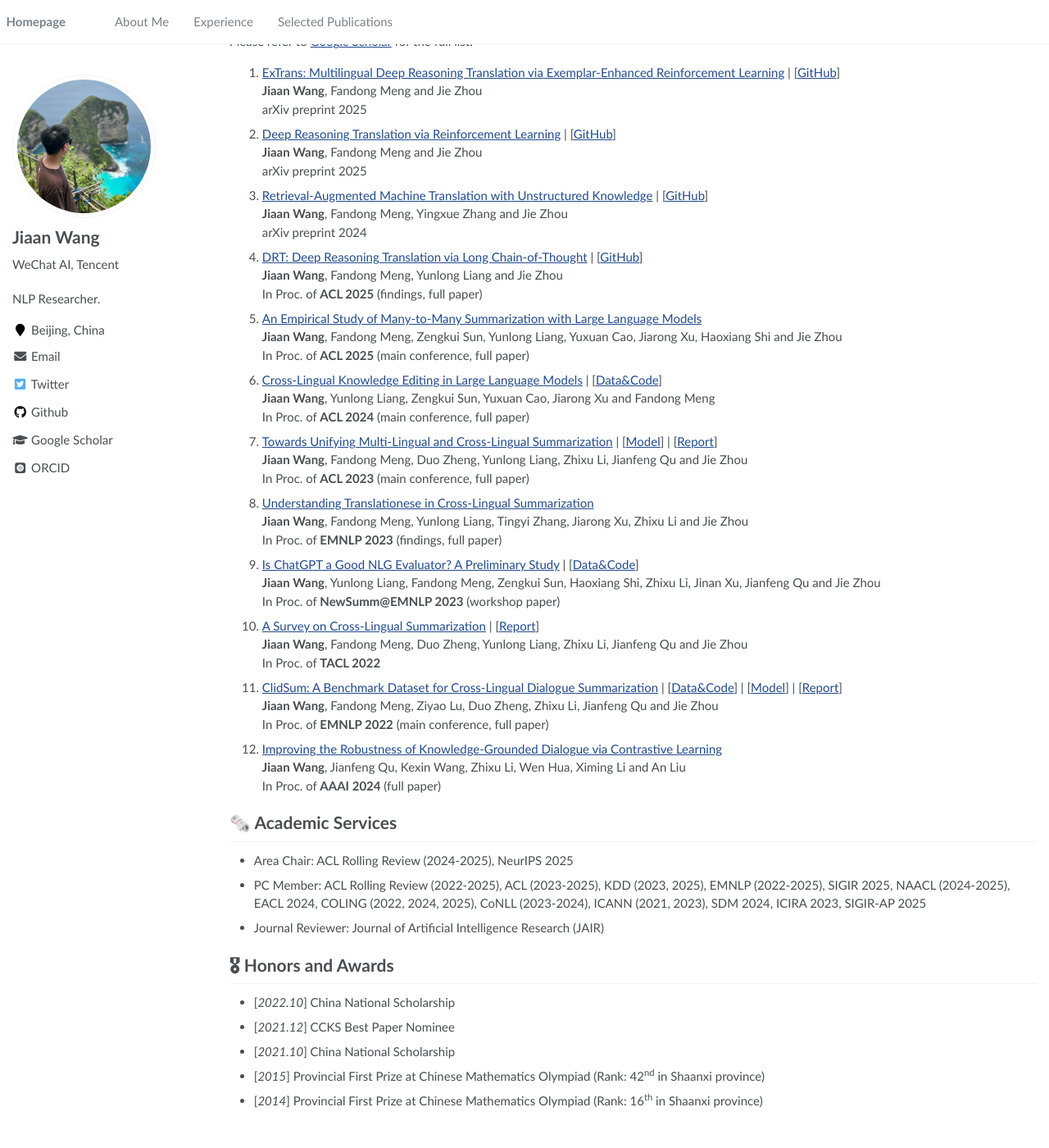
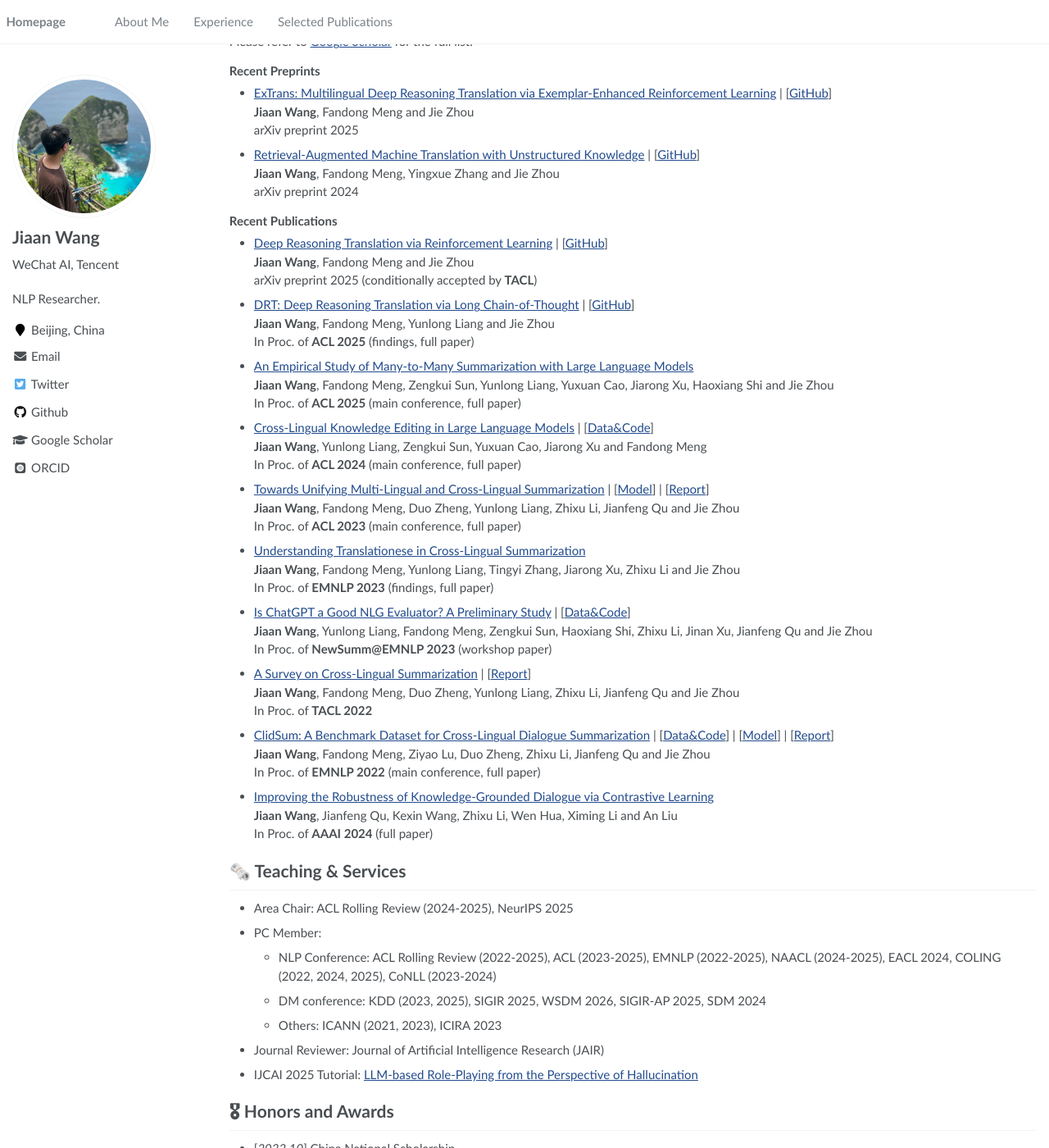
Before and after one commit to JiaanWang-academic/JiaanWang-academic.github.io, a Jekyll site: the page built from _pages/about.md, in a window 1280 px wide and 1400 px high, scrolled down 923 px. Shown: the whole window at 82% size. Built offline with Jekyll 4.4.1, drawn with Linux system fonts in a browser that asks for light colours; some web fonts are replaced; before the commit the page ends 2291 px from its top, so only the background shows below that; some of the changed text lies outside the part shown.

Commit message:
Update about.md

```diff
--- a/_pages/about.md
+++ b/_pages/about.md
@@ -10,7 +10,7 @@ redirect_from:
 
 <span class='anchor' id='about-me'></span>
 
-Hello! I'm Jiaan Wang (王佳安). I am currently a NLP researcher at WeChat AI, Tencent in Beijing. Before that, I received B.Eng. and M.S from Soochow University (2016-2023), advised by [Prof. Zhixu Li](https://sites.google.com/site/zhixuli) (now at Renmin University of China) and [Dr. Fandong Meng](http://fandongmeng.github.io/) (from WeChat AI). I also collaborated closely with [Dr. Jiarong Xu](https://galina0217.github.io/) (from Fudan University).
+Hello! I'm Jiaan Wang (王佳安). I am currently a NLP researcher at WeChat AI, Tencent in Beijing. Before that, I received B.Eng. and M.S from Soochow University (2016-2023), advised by [Prof. Zhixu Li](https://sites.google.com/site/zhixuli) (now at Renmin University of China) and [Dr. Fandong Meng](http://fandongmeng.github.io/) (from WeChat AI). I also collaborated closely with [Dr. Jiarong Xu](https://galina0217.github.io/) (from Fudan University) and [Dr. Jianfeng Qu](https://scholar.google.com/citations?user=aTUbmccAAAAJ) (from Soochow University).
 
 My primary research interests lie in the area of Natural Language Processing & Large Language Models with the following research topics:
 - **Multi-lingual NLP**:
@@ -25,7 +25,7 @@ My primary research interests lie in the area of Natural Language Processing & L
 (3) Role-Playing dialogue.
 - **Knowledge Graphs**: (1) Multi-modal knowledge graphs, e.g., [M2ConceptBase (CIKM 2024)](https://arxiv.org/abs/2312.10417), [AspectMMKG (CIKM 2023)](https://arxiv.org/abs/2308.04992);
 (2) Temporal knowledge graphs, e.g., [MusTQ (ACL 2024 Findings)](https://aclanthology.org/2024.findings-acl.696/).
-- **Graph Mining**: Graph pre-training, e.g., [EmojiGraph (EMNLP 2024)](https://arxiv.org/abs/2409.14552), Wild-GAD (KDD 2025), [W2PGNN (KDD 2023)](https://arxiv.org/abs/2303.16458).
+- **Graph Mining**: Graph pre-training, e.g., [Wild-GAD (KDD 2025)](https://arxiv.org/abs/2506.04190)， [EmojiGraph (EMNLP 2024)](https://arxiv.org/abs/2409.14552), [W2PGNN (KDD 2023)](https://arxiv.org/abs/2303.16458).
 
 **We are hiring several research interns (location: Beijing) about LLM and multilingual NLP. Please feel free to contact me if you are interested.**
 
@@ -44,48 +44,58 @@ My primary research interests lie in the area of Natural Language Processing & L
 
 # 📝 Selected Publications
 Please refer to [Google Scholar](https://scholar.google.com/citations?user=5S8h7qAAAAAJ) for the full list.
-1. [ExTrans: Multilingual Deep Reasoning Translation via Exemplar-Enhanced Reinforcement Learning](https://arxiv.org/abs/2505.12996) \| [[GitHub](https://github.com/krystalan/DRT)]
+
+### Recent Preprints
+
++ [ExTrans: Multilingual Deep Reasoning Translation via Exemplar-Enhanced Reinforcement Learning](https://arxiv.org/abs/2505.12996) \| [[GitHub](https://github.com/krystalan/DRT)]
 **Jiaan Wang**, Fandong Meng and Jie Zhou
 arXiv preprint 2025
-1. [Deep Reasoning Translation via Reinforcement Learning](https://arxiv.org/abs/2504.10187) \| [[GitHub](https://github.com/krystalan/DRT)]
-**Jiaan Wang**, Fandong Meng and Jie Zhou
-arXiv preprint 2025
-1. [Retrieval-Augmented Machine Translation with Unstructured Knowledge](https://arxiv.org/abs/2412.04342) \| [[GitHub](https://github.com/krystalan/RAGtrans)]
++ [Retrieval-Augmented Machine Translation with Unstructured Knowledge](https://arxiv.org/abs/2412.04342) \| [[GitHub](https://github.com/krystalan/RAGtrans)]
 **Jiaan Wang**, Fandong Meng, Yingxue Zhang and Jie Zhou
 arXiv preprint 2024
-1. [DRT: Deep Reasoning Translation via Long Chain-of-Thought](https://arxiv.org/abs/2412.17498) \| [[GitHub](https://github.com/krystalan/DRT)]
+
+### Recent Publications
++ [Deep Reasoning Translation via Reinforcement Learning](https://arxiv.org/abs/2504.10187) \| [[GitHub](https://github.com/krystalan/DRT)]
+**Jiaan Wang**, Fandong Meng and Jie Zhou
+arXiv preprint 2025 (conditionally accepted by **TACL**)
++ [DRT: Deep Reasoning Translation via Long Chain-of-Thought](https://arxiv.org/abs/2412.17498) \| [[GitHub](https://github.com/krystalan/DRT)]
 **Jiaan Wang**, Fandong Meng, Yunlong Liang and Jie Zhou
 In Proc. of **ACL 2025** (findings, full paper)
-1. [An Empirical Study of Many-to-Many Summarization with Large Language Models](https://arxiv.org/abs/2505.12983)
++ [An Empirical Study of Many-to-Many Summarization with Large Language Models](https://arxiv.org/abs/2505.12983)
 **Jiaan Wang**, Fandong Meng, Zengkui Sun, Yunlong Liang, Yuxuan Cao, Jiarong Xu, Haoxiang Shi and Jie Zhou
 In Proc. of **ACL 2025** (main conference, full paper)
-1. [Cross-Lingual Knowledge Editing in Large Language Models](https://arxiv.org/abs/2309.08952) \| [[Data&Code](https://github.com/krystalan/Bi_ZsRE)]
++ [Cross-Lingual Knowledge Editing in Large Language Models](https://arxiv.org/abs/2309.08952) \| [[Data&Code](https://github.com/krystalan/Bi_ZsRE)]
 **Jiaan Wang**, Yunlong Liang, Zengkui Sun, Yuxuan Cao, Jiarong Xu and Fandong Meng
 In Proc. of **ACL 2024** (main conference, full paper)
-1. [Towards Unifying Multi-Lingual and Cross-Lingual Summarization](http://arxiv.org/abs/2305.09220)  \| [[Model](https://huggingface.co/Krystalan/PISCES)] \| [[Report](https://mp.weixin.qq.com/s/JHyXyWrKfj5YrtSZKpfwog)]
++ [Towards Unifying Multi-Lingual and Cross-Lingual Summarization](http://arxiv.org/abs/2305.09220)  \| [[Model](https://huggingface.co/Krystalan/PISCES)] \| [[Report](https://mp.weixin.qq.com/s/JHyXyWrKfj5YrtSZKpfwog)]
 **Jiaan Wang**, Fandong Meng, Duo Zheng, Yunlong Liang, Zhixu Li, Jianfeng Qu and Jie Zhou
 In Proc. of **ACL 2023** (main conference, full paper)
-1. [Understanding Translationese in Cross-Lingual Summarization](https://arxiv.org/abs/2212.07220)
++ [Understanding Translationese in Cross-Lingual Summarization](https://arxiv.org/abs/2212.07220)
 **Jiaan Wang**, Fandong Meng, Yunlong Liang, Tingyi Zhang, Jiarong Xu, Zhixu Li and Jie Zhou
 In Proc. of **EMNLP 2023** (findings, full paper)
-1. [Is ChatGPT a Good NLG Evaluator? A Preliminary Study](https://arxiv.org/abs/2303.04048) \| [[Data&Code](https://github.com/krystalan/chatgpt_as_nlg_evaluator)]
++ [Is ChatGPT a Good NLG Evaluator? A Preliminary Study](https://arxiv.org/abs/2303.04048) \| [[Data&Code](https://github.com/krystalan/chatgpt_as_nlg_evaluator)]
 **Jiaan Wang**, Yunlong Liang, Fandong Meng, Zengkui Sun, Haoxiang Shi, Zhixu Li, Jinan Xu, Jianfeng Qu and Jie Zhou
 In Proc. of **NewSumm@EMNLP 2023** (workshop paper)
-1. [A Survey on Cross-Lingual Summarization](https://arxiv.org/abs/2203.12515) \| [[Report](https://mp.weixin.qq.com/s/OL6-Yp4NgnTsvXMCHOJMog)]
++ [A Survey on Cross-Lingual Summarization](https://arxiv.org/abs/2203.12515) \| [[Report](https://mp.weixin.qq.com/s/OL6-Yp4NgnTsvXMCHOJMog)]
 **Jiaan Wang**, Fandong Meng, Duo Zheng, Yunlong Liang, Zhixu Li, Jianfeng Qu and Jie Zhou
 In Proc. of **TACL 2022**
-1. [ClidSum: A Benchmark Dataset for Cross-Lingual Dialogue Summarization](https://arxiv.org/abs/2202.05599) \| [[Data&Code](https://github.com/krystalan/ClidSum)] \| [[Model](https://huggingface.co/Krystalan/mdialbart_zh)] \| [[Report](https://mp.weixin.qq.com/s/M8BR3MySZBuu7ixdFi_SRQ)]
++ [ClidSum: A Benchmark Dataset for Cross-Lingual Dialogue Summarization](https://arxiv.org/abs/2202.05599) \| [[Data&Code](https://github.com/krystalan/ClidSum)] \| [[Model](https://huggingface.co/Krystalan/mdialbart_zh)] \| [[Report](https://mp.weixin.qq.com/s/M8BR3MySZBuu7ixdFi_SRQ)]
 **Jiaan Wang**, Fandong Meng, Ziyao Lu, Duo Zheng, Zhixu Li, Jianfeng Qu and Jie Zhou
 In Proc. of **EMNLP 2022** (main conference, full paper)
-1. [Improving the Robustness of Knowledge-Grounded Dialogue via Contrastive Learning](https://arxiv.org/abs/2401.04361)
++ [Improving the Robustness of Knowledge-Grounded Dialogue via Contrastive Learning](https://arxiv.org/abs/2401.04361)
 **Jiaan Wang**, Jianfeng Qu, Kexin Wang, Zhixu Li, Wen Hua, Ximing Li and An Liu
 In Proc. of **AAAI 2024** (full paper)
 
 
-# 🗞️ Academic Services
+
+# 🗞️ Teaching & Services
 - Area Chair: ACL Rolling Review (2024-2025), NeurIPS 2025
-- PC Member: ACL Rolling Review (2022-2025), ACL (2023-2025), KDD (2023, 2025), EMNLP (2022-2025), SIGIR 2025, NAACL (2024-2025), EACL 2024, COLING (2022, 2024, 2025), CoNLL (2023-2024), ICANN (2021, 2023), SDM 2024, ICIRA 2023, SIGIR-AP 2025
+- PC Member:
+    - NLP Conference: ACL Rolling Review (2022-2025), ACL (2023-2025), EMNLP (2022-2025), NAACL (2024-2025), EACL 2024, COLING (2022, 2024, 2025), CoNLL (2023-2024)
+    - DM conference: KDD (2023, 2025), SIGIR 2025, WSDM 2026, SIGIR-AP 2025, SDM 2024
+    - Others: ICANN (2021, 2023), ICIRA 2023
 - Journal Reviewer: Journal of Artificial Intelligence Research (JAIR)
+- IJCAI 2025 Tutorial: [LLM-based Role-Playing from the Perspective of Hallucination](https://ijcai-roleplay.github.io/)
 
 
 # 🎖 Honors and Awards
```
